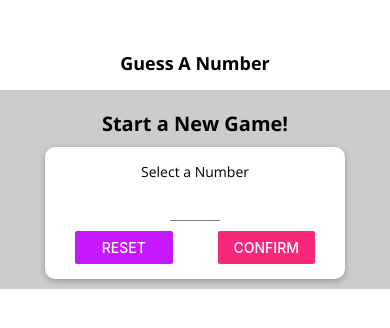
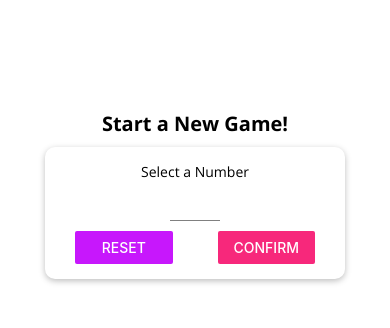
Before and after one commit to artseven/guess-a-number, a React Native app: screen / in a window 390 px wide. Shown: the top 328 px of the page. Built offline with nearby package versions, Linux system fonts and the light colour scheme.

Commit message:
further extending platform styling

```diff
--- a/components/Header.js
+++ b/components/Header.js
@@ -1,31 +1,43 @@
-import React from 'react';
-import { View, Text, StyleSheet, Dimensions, Platform } from 'react-native';
+import React from "react";
+import { View, Text, StyleSheet, Dimensions, Platform } from "react-native";
 
-import Colors from '../constants/colors';
-import TitleText from '../components/TitleText';
-
+import Colors from "../constants/colors";
+import TitleText from "../components/TitleText";
 
 const Header = props => {
   return (
-		<View style={styles.header}>
-			<TitleText style={styles.headerFont}>{props.title}</TitleText>
+    <View
+      style={{
+        ...styles.headerBase,
+        ...Platform.select({
+          ios: styles.headerIOS,
+          android: styles.headerAndroid
+        })
+      }}
+    >
+      <TitleText style={styles.title}>{props.title}</TitleText>
     </View>
-	)
+  );
 };
 
-
-
 const styles = StyleSheet.create({
-	header: {
-		width: '100%',
+  headerBase: {
+    width: "100%",
     height: 90,
     paddingTop: 36,
-		backgroundColor: Platform.OS === 'android' ? Colors.primary : 'white',
-		alignItems: 'center',
-		justifyContent: 'center'
+    alignItems: "center",
+    justifyContent: "center"
   },
-	headerFont: {
-		// color: Colors.primary
+  headerIOS: {
+    backgroundColor: "white",
+    borderBottomColor: "#ccc",
+    borderBottomWidth: 1
+  },
+  headerAndroid: {
+    backgroundColor: Colors.primary
+  },
+  title: {
+    color: Platform.OS === "ios" ? Colors.primary : "white"
   }
 });
 export default Header;
--- a/screens/GameScreen.js
+++ b/screens/GameScreen.js
@@ -148,7 +148,7 @@ const styles = StyleSheet.create({
     flex: 1,
     padding: 10,
     alignItems: "center",
-    backgroundColor: "#ccc",
+    // backgroundColor: "#ccc",
     paddingVertical: 10
   },
   buttonContainer: {
--- a/screens/StartGameScreen.js
+++ b/screens/StartGameScreen.js
@@ -130,7 +130,7 @@ const styles = StyleSheet.create({
     flex: 1,
     padding: 10,
     alignItems: "center",
-    backgroundColor: "#ccc"
+    // backgroundColor: "#ccc"
   },
   buttonContainer: {
     flexDirection: "row",
```
Lines whose indentation alone changed are shown as unchanged.
